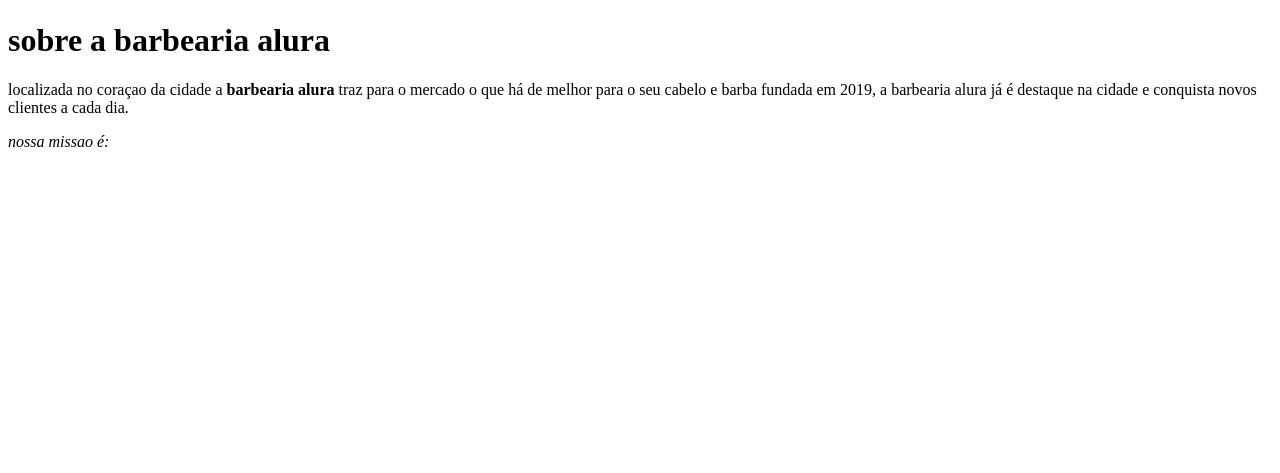
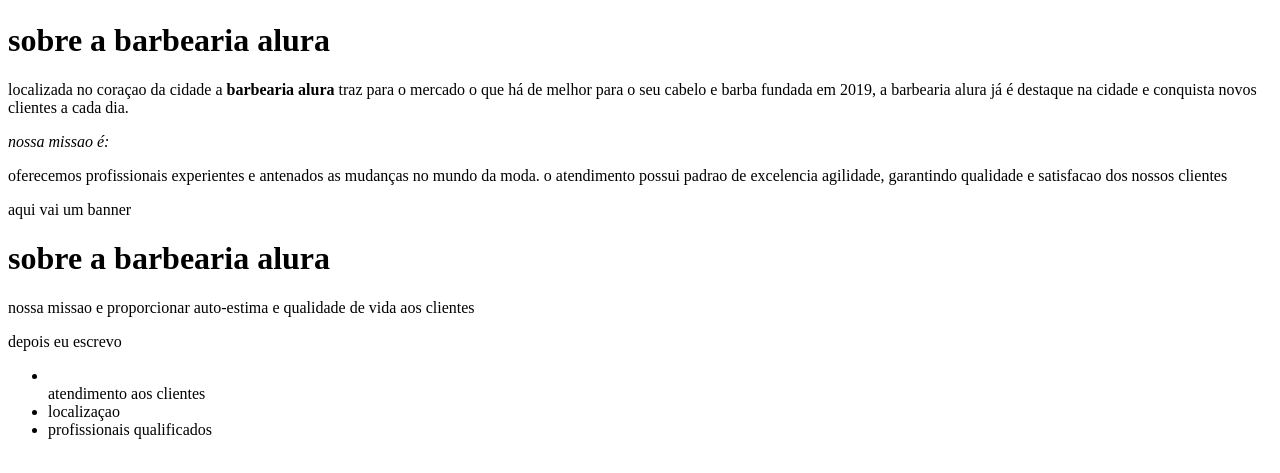
Before and after one commit to 12fabio/barbearia-alura, a plain HTML site: page index.html in a window 1280 px wide. Shown: the part 27-500 px from the top of the page. Drawn offline with Linux system fonts and the light colour scheme.

Commit message:
index.html

```diff
--- a/index.html
+++ b/index.html
@@ -15,6 +15,24 @@
        e barba fundada em 2019, a barbearia alura já é destaque
        na cidade e conquista novos clientes a cada dia.</p>
     <p id="missao"><em>nossa missao é: <instrong></instrong></em></p>
+<p>oferecemos profissionais experientes e antenados as mudanças no mundo da moda. o atendimento possui padrao de excelencia agilidade, garantindo qualidade e satisfacao dos nossos clientes</p>
+
+<header>aqui vai um banner</header>
+<h1>sobre a barbearia alura</h1>
+<p>nossa missao e proporcionar auto-estima e qualidade de vida aos clientes</p>
+<p>
+   depois eu escrevo
+</p>
+
+<div class="beneficios">
+
+<ul>
+    <li></li>atendimento aos clientes</li>
+    <li>localizaçao</li>
+    <li>profissionais qualificados</li>
+</ul>
+
+
 
 
 </body>
```
